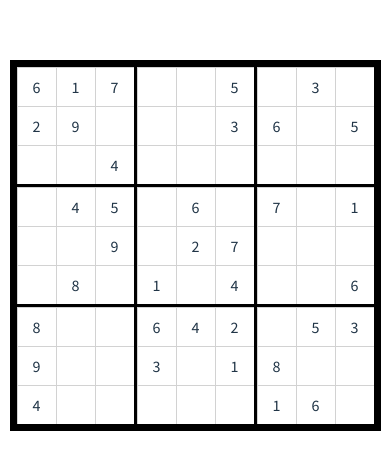
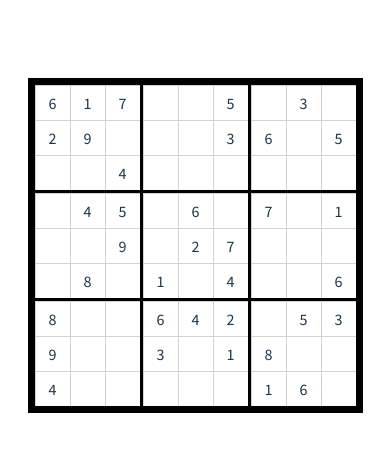
Before and after one commit to me-vaisakhr/sudoku, a React (Vite) app: page / in a window 390 px wide. Shown: the part 177-646 px from the top of the page. Built offline with nearby package versions, Linux system fonts and the light colour scheme; a web font is replaced by a local one.

Commit message:
updated the styles and font sizes

```diff
--- a/src/components/Grid/index.css
+++ b/src/components/Grid/index.css
@@ -8,6 +8,7 @@
     display: flex;
     justify-content: center;
     align-items: center;
+    font-size: 24px;
 }
 
 .grid-item:nth-last-child,
@@ -19,6 +20,8 @@
     .grid-item {
         width: 10px;
         height: 10px;
+        padding: 12px;
+        font-size: 16px;
     }
 }
 
```
